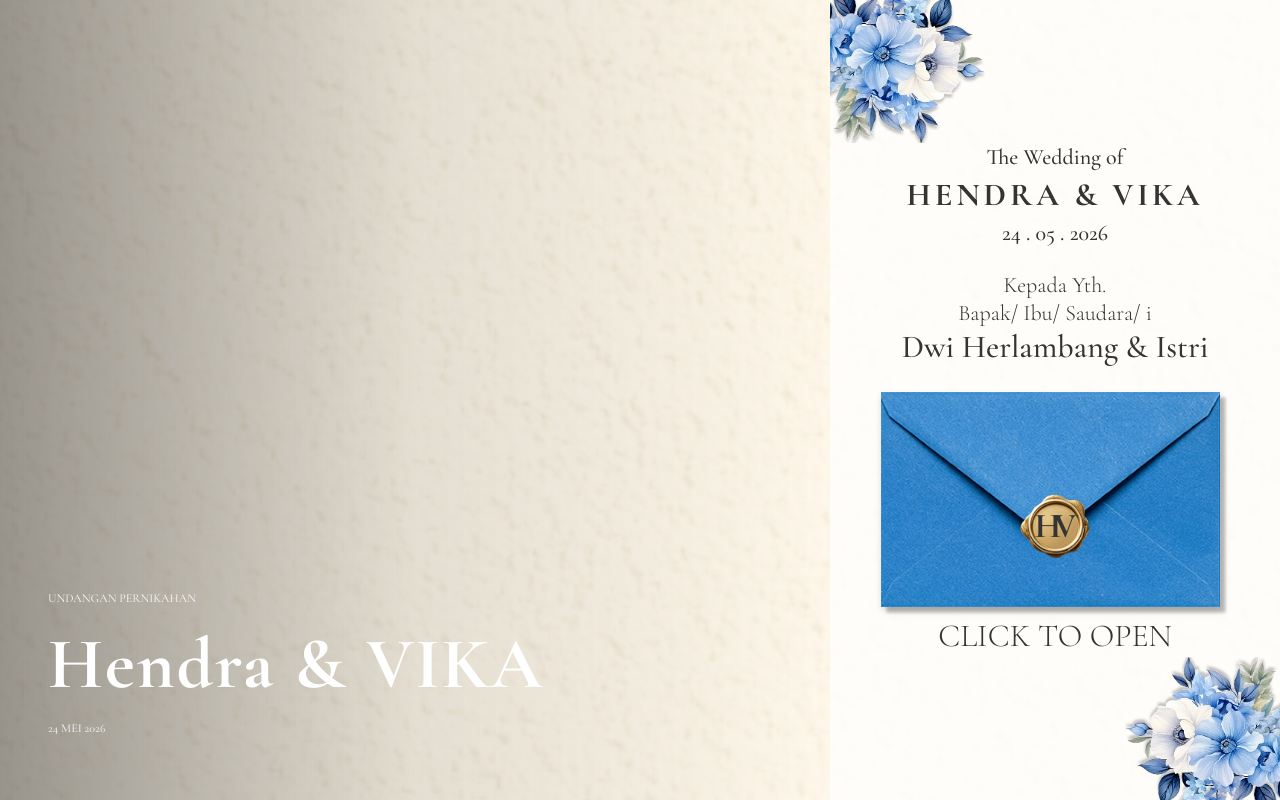
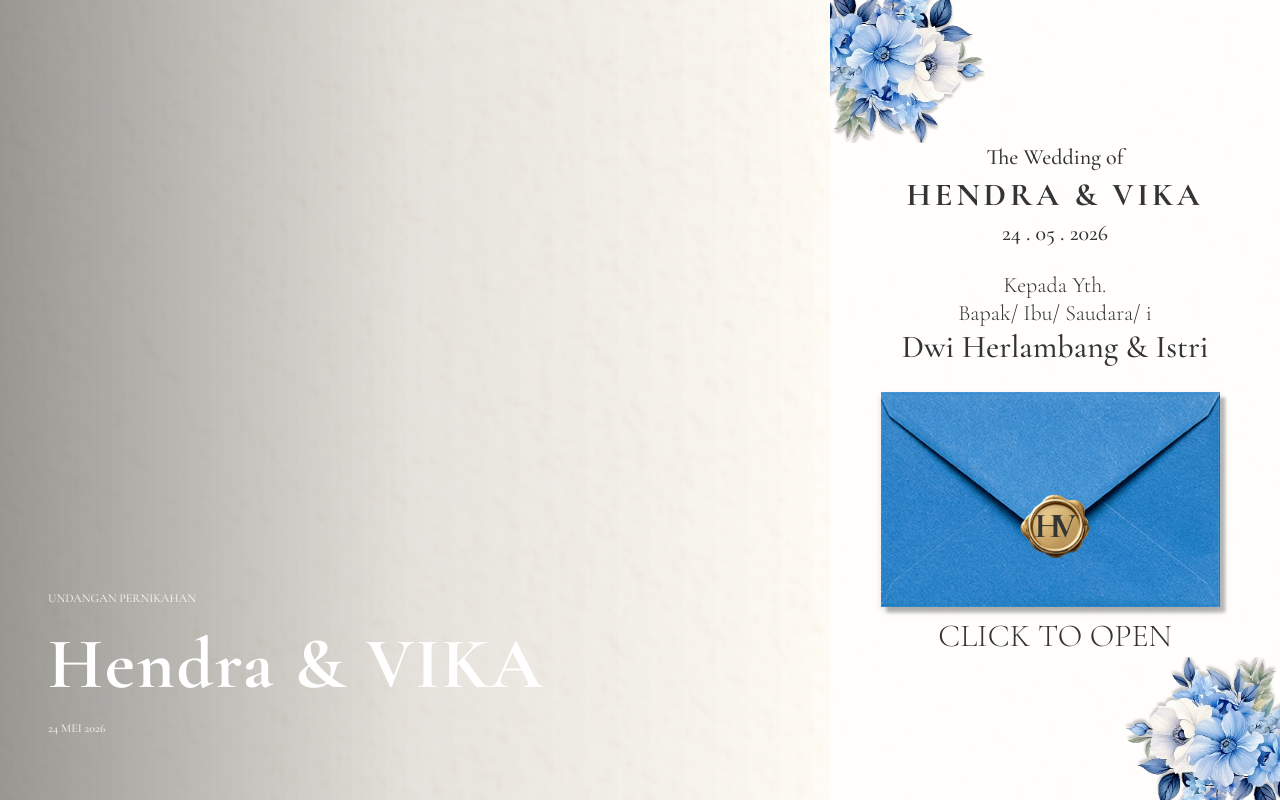
Before and after one commit to Arrasyidff/web-invitation-bunvik, a Next.js app: page / in a window 1280 px wide. Built offline with nearby package versions, Linux system fonts and the light colour scheme.

Commit message:
refactor: Update background styling in HomePage for improved visual consistency across mobile and desktop layouts. Adjust background colors in specific sections to enhance user experience.

```diff
--- a/src/app/page.tsx
+++ b/src/app/page.tsx
@@ -71,12 +71,12 @@ export default function HomePage() {
       {!isLoading && isInvitationOpen && <MusicPlayer src="/music.mp3" />}
 
       {/* Mobile layout */}
-      <div className="md:hidden">
+      <div className="md:hidden bg-white/50">
         {!isInvitationOpen ? (
           <CoverSection onOpen={() => setIsInvitationOpen(true)} />
         ) : (
           <>
-            <div className="pb-16 bg-white/50">
+            <div className="pb-16">
               <OpeningSection />
               <CoupleSection />
               <EventSection />
@@ -92,14 +92,14 @@ export default function HomePage() {
       </div>
 
       {/* Desktop/tablet layout */}
-      <div className="hidden md:flex h-screen">
+      <div className="hidden md:flex h-screen bg-white/50">
         <CoverLeftPanel />
         <div className="w-112.5 h-full shrink-0 flex flex-col">
           <div ref={desktopScrollRef} className="flex-1 overflow-y-auto">
             {!isInvitationOpen ? (
               <CoverRightPanel onOpen={() => setIsInvitationOpen(true)} />
             ) : (
-              <div className="bg-white/50">
+              <div>
                 <OpeningSection />
                 <CoupleSection />
                 <EventSection />
```
